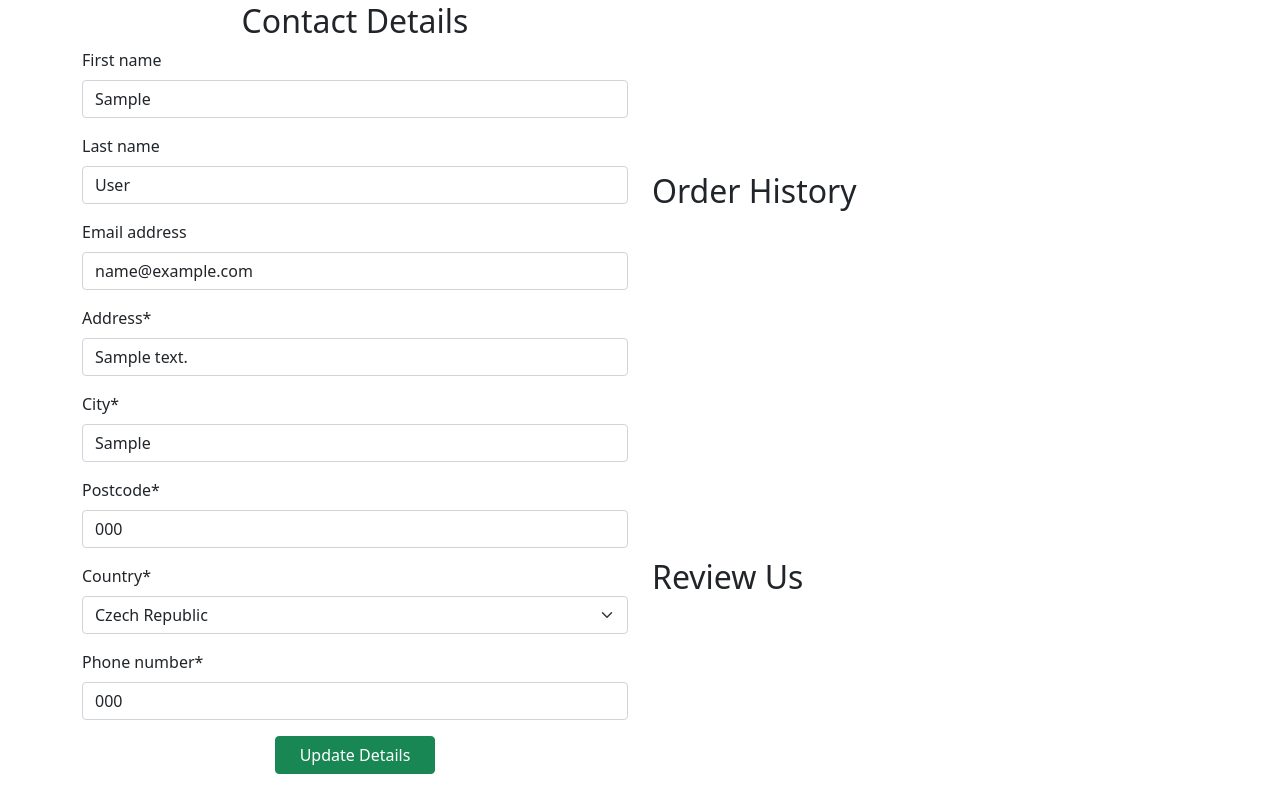
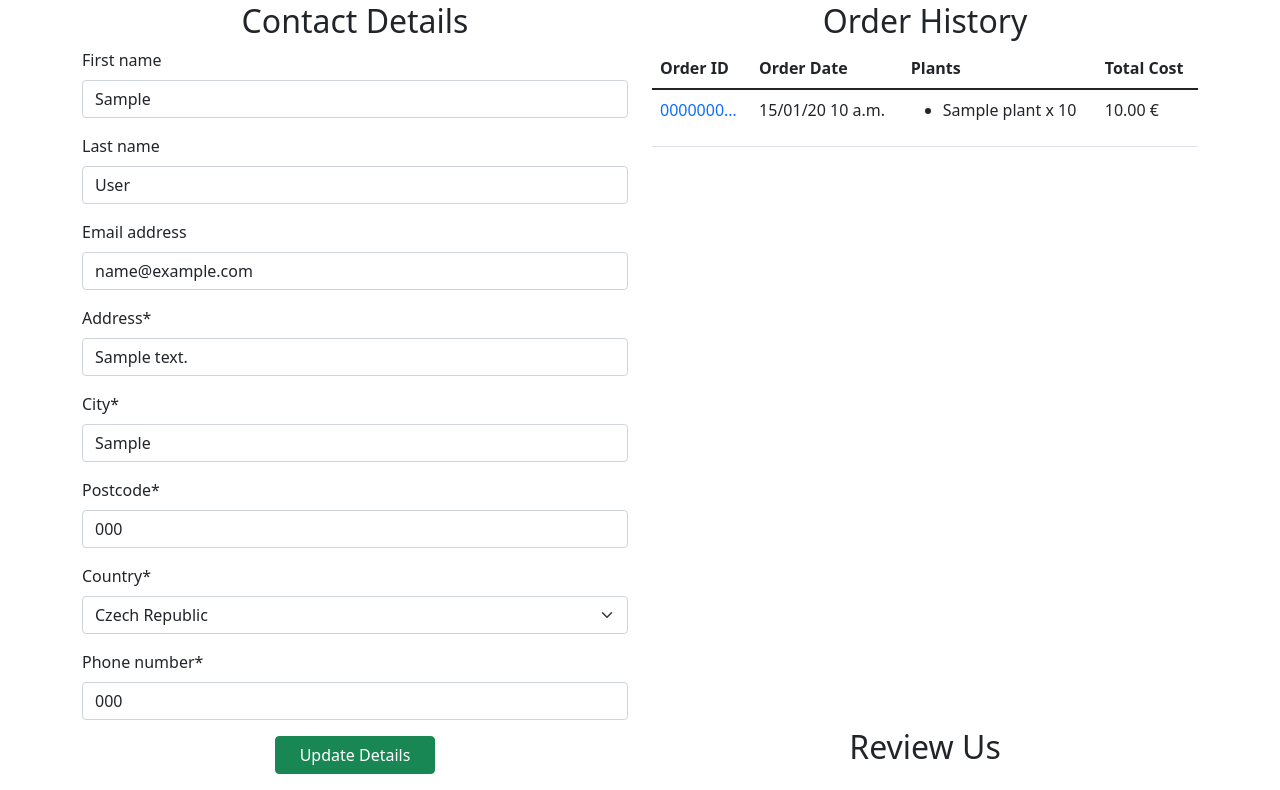
Before and after one commit to mangez84/juliasplants, a Django app: page /profile/ in a window 1280 px wide. Shown: the part 110-900 px from the top of the page. Run offline with Django 3.2, Linux system fonts and the light colour scheme; a user stored in the database is signed in; tables that the repository leaves empty hold one stand-in row (values such as "Sample post"); some libraries are stand-ins or nearby versions.

Commit message:
Add an overview of the order history on the profile page

```diff
--- a/profiles/templates/profiles/profile.html
+++ b/profiles/templates/profiles/profile.html
@@ -23,15 +23,51 @@
                 <button class="btn btn-success" type="submit">Update Details</button>
             </div>
         </div>
-        <div class="col-12 col-lg-6 d-flex flex-column justify-content-around">
+        <div class="col-12 col-lg-6 d-flex flex-column justify-content-between">
             <div class="row">
-                <div class="col-12 col-lg-6">
-                    <h2>Order History</h2>
+                <div class="col-12">
+                    <h2 class="text-center">Order History</h2>
+                    <div class="table-responsive">
+                        <table class="table">
+                            <thead>
+                                <tr>
+                                    <th scope="col">Order ID</th>
+                                    <th scope="col">Order Date</th>
+                                    <th scope="col">Plants</th>
+                                    <th scope="col">Total Cost</th>
+                                </tr>
+                            </thead>
+                            <tbody>
+                                {% for order in orders %}
+                                <tr>
+                                    <td>
+                                        <a class="text-decoration-none"
+                                            href="{% url 'checkout_confirm' order.order_uuid %}"
+                                            title="{{ order.order_uuid }}">
+                                            {{ order.order_uuid | truncatechars:8 }}
+                                        </a>
+                                    </td>
+                                    <td>{{ order.date | date:"d/m/y P" }}</td>
+                                    <td>
+                                        <ul>
+                                            {% for orderitem in order.orderitems.all %}
+                                            <li>
+                                                {{ orderitem.plant.name }} x {{ orderitem.quantity }}
+                                            </li>
+                                            {% endfor %}
+                                        </ul>
+                                    </td>
+                                    <td>{{ order.total_cost }} €</td>
+                                </tr>
+                                {% endfor %}
+                            </tbody>
+                        </table>
+                    </div>
                 </div>
             </div>
             <div class="row">
-                <div class="col-12 col-lg-6">
-                    <h2>Review Us</h2>
+                <div class="col-12">
+                    <h2 class="text-center">Review Us</h2>
                 </div>
             </div>
         </div>
--- a/profiles/views.py
+++ b/profiles/views.py
@@ -21,10 +21,12 @@ def profile(request):
     profile = get_object_or_404(UserProfile, user=user)
     user_form = UserForm(instance=user)
     profile_form = UserProfileForm(instance=profile)
+    orders = profile.orders.all()
 
     context = {
         'user_form': user_form,
-        'profile_form': profile_form
+        'profile_form': profile_form,
+        'orders': orders
     }
     template = 'profiles/profile.html'
     return render(request, template, context)
```
